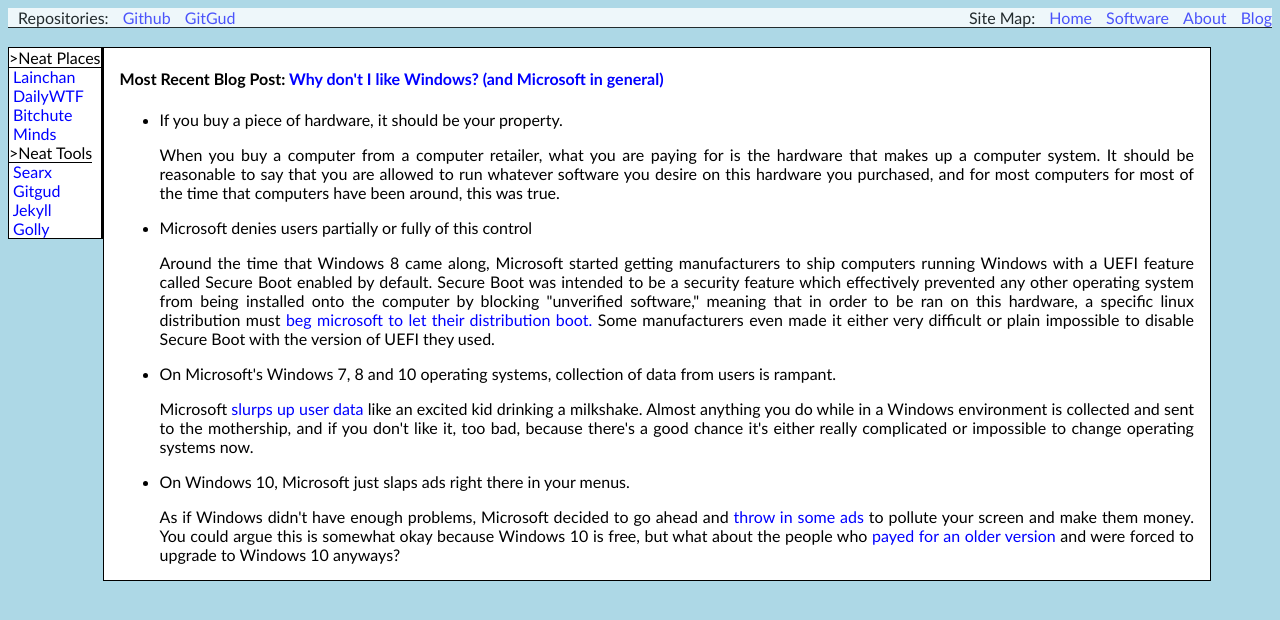
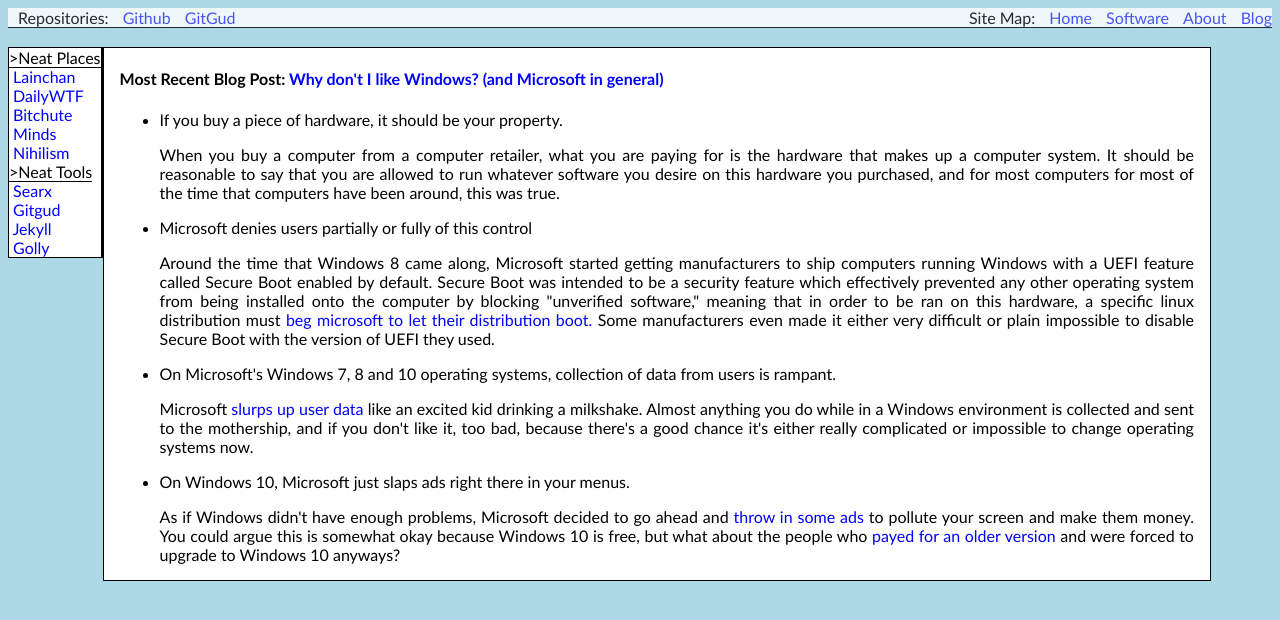
Before and after one commit to rchamblee/homepage-build, a plain HTML site: page index.html in a window 1280 px wide. Drawn offline with Linux system fonts and the light colour scheme.

Commit message:
added site

```diff
--- a/index.html
+++ b/index.html
@@ -25,7 +25,7 @@
     <a href="https://thedailywtf.com">&nbsp;DailyWTF</a><br/>
     <a href="https://bitchute.com">&nbsp;Bitchute</a><br/>
     <a href="https://minds.com">&nbsp;Minds</a><br/>
-
+    <a href="http://nihilism.rocks">&nbsp;Nihilism</a><br/>
   </div>
   <div id="content_box">
     <span id="content_title">>Neat Tools</span><br/>
```
